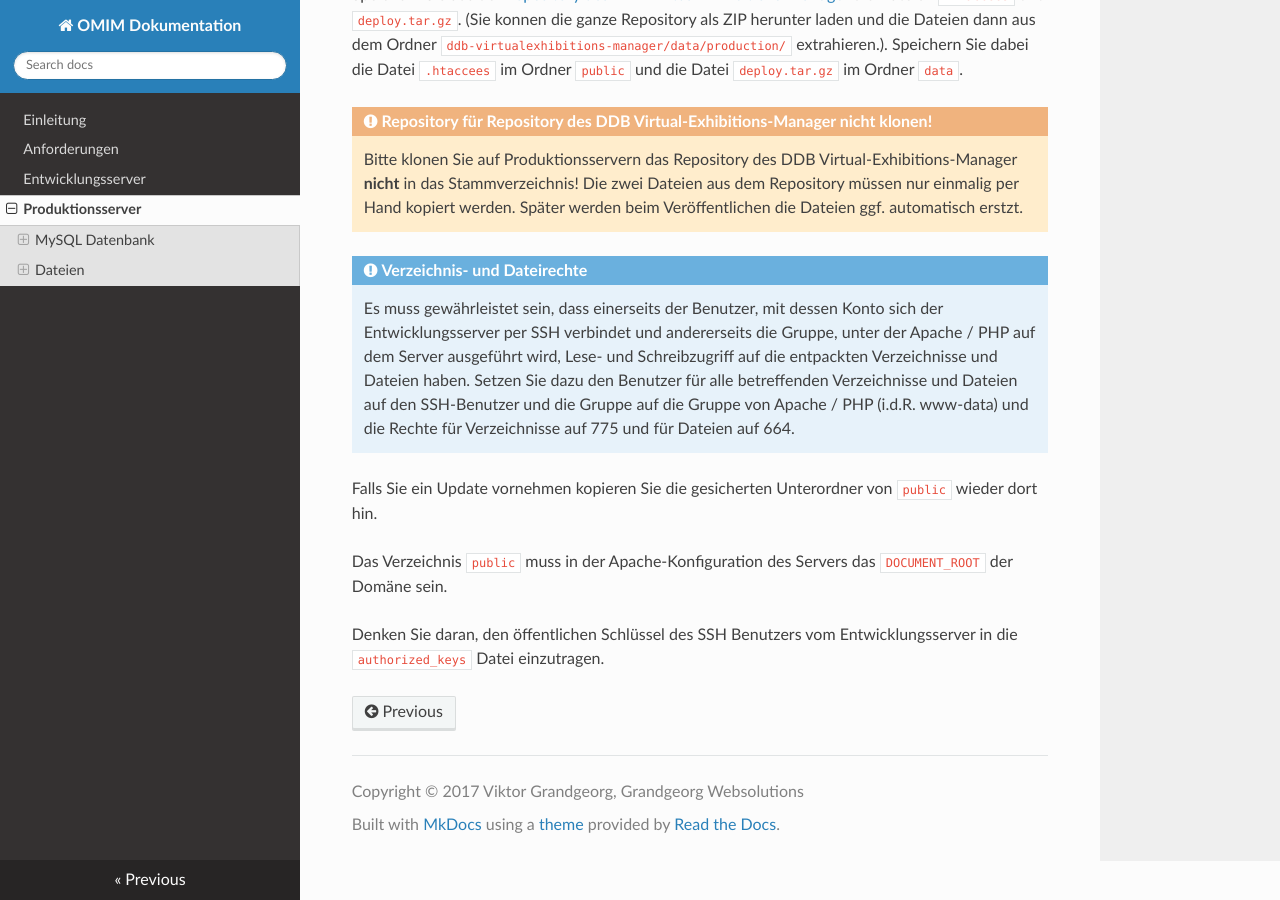
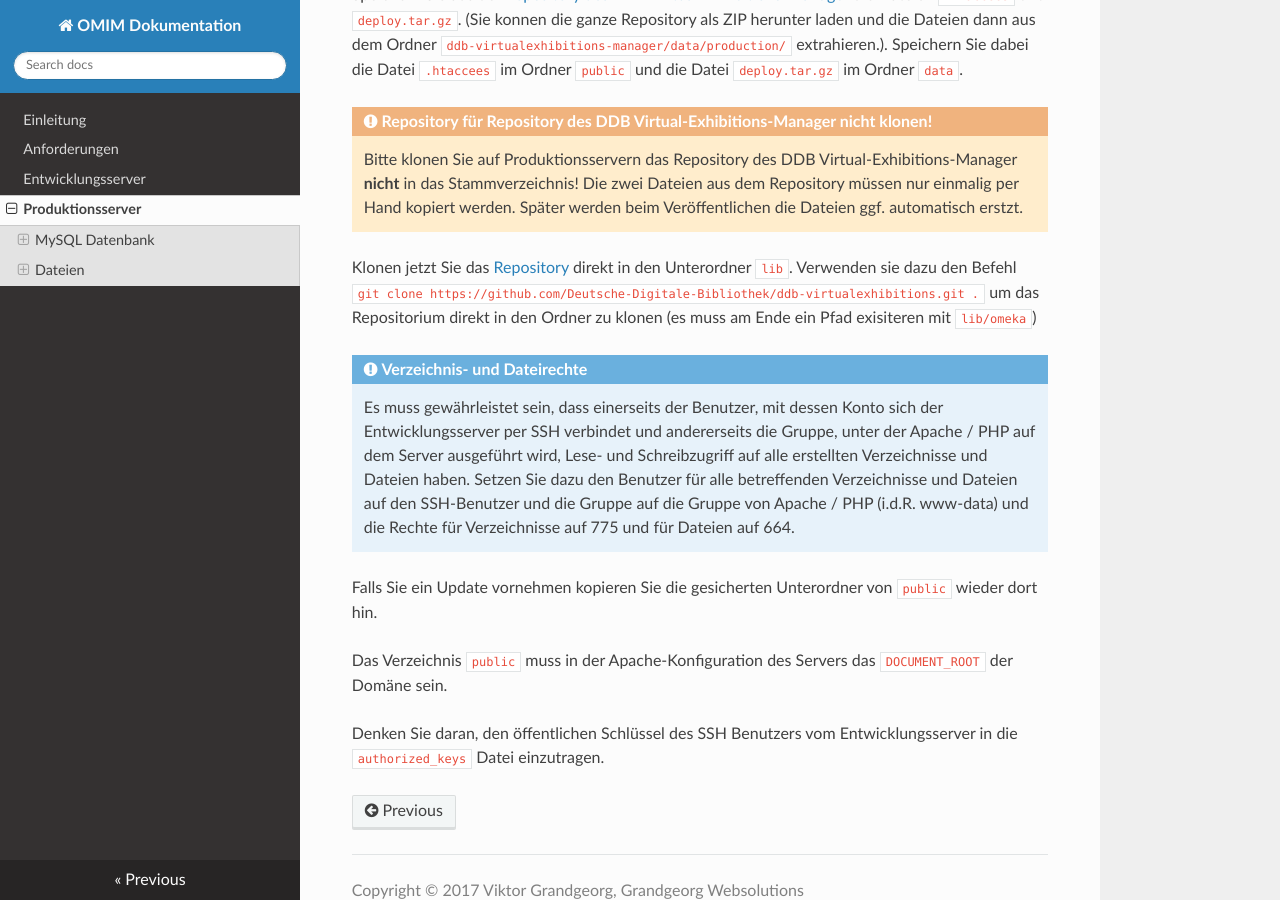
Before and after one commit to Deutsche-Digitale-Bibliothek/ddb-virtualexhibitions-systemdocs, an MkDocs documentation site: the page built from docs/prod-srv.md, in a window 1280 px wide and 900 px high, scrolled down 854 px. Built offline with MkDocs 1.6.1, drawn with Linux system fonts in a browser that asks for light colours; nearby versions of some CDN libraries; old or Windows-style settings are respelled for this version of MkDocs.

Commit message:
Add description to clone omeka. Edit user and group note.

````diff
--- a/docs/prod-srv.md
+++ b/docs/prod-srv.md
@@ -33,8 +33,12 @@ Speichern Sie aus der [Repository des DDB Virtual-Exhibitions-Manager](https://g
     Bitte klonen Sie auf Produktionsservern das Repository des DDB Virtual-Exhibitions-Manager **nicht** in das Stammverzeichnis!
     Die zwei Dateien aus dem Repository müssen nur einmalig per Hand kopiert werden. Später werden beim Veröffentlichen die Dateien ggf. automatisch erstzt.
 
+Klonen jetzt Sie das [Repository](https://github.com/Deutsche-Digitale-Bibliothek/ddb-virtualexhibitions) direkt in den Unterordner ``lib``.
+Verwenden sie dazu den Befehl ```git clone https://github.com/Deutsche-Digitale-Bibliothek/ddb-virtualexhibitions.git .```
+um das Repositorium direkt in den Ordner zu klonen (es muss am Ende ein Pfad exisiteren mit ``lib/omeka``)
+
 !!! note "Verzeichnis- und Dateirechte"
-    Es muss gewährleistet sein, dass einerseits der Benutzer, mit dessen Konto sich der Entwicklungsserver per SSH verbindet und andererseits die Gruppe, unter der Apache / PHP auf dem Server ausgeführt wird, Lese- und Schreibzugriff auf die entpackten Verzeichnisse und Dateien haben.
+    Es muss gewährleistet sein, dass einerseits der Benutzer, mit dessen Konto sich der Entwicklungsserver per SSH verbindet und andererseits die Gruppe, unter der Apache / PHP auf dem Server ausgeführt wird, Lese- und Schreibzugriff auf alle erstellten Verzeichnisse und Dateien haben.
     Setzen Sie dazu den Benutzer für alle betreffenden Verzeichnisse und Dateien auf den SSH-Benutzer und die Gruppe auf die Gruppe von Apache / PHP (i.d.R. www-data) und die Rechte für Verzeichnisse auf 775 und für Dateien auf 664.
 
 Falls Sie ein Update vornehmen kopieren Sie die gesicherten Unterordner von ``public`` wieder dort hin.
````
Also changed, not shown: docs/dev-srv.md (+1 -1 lines).
